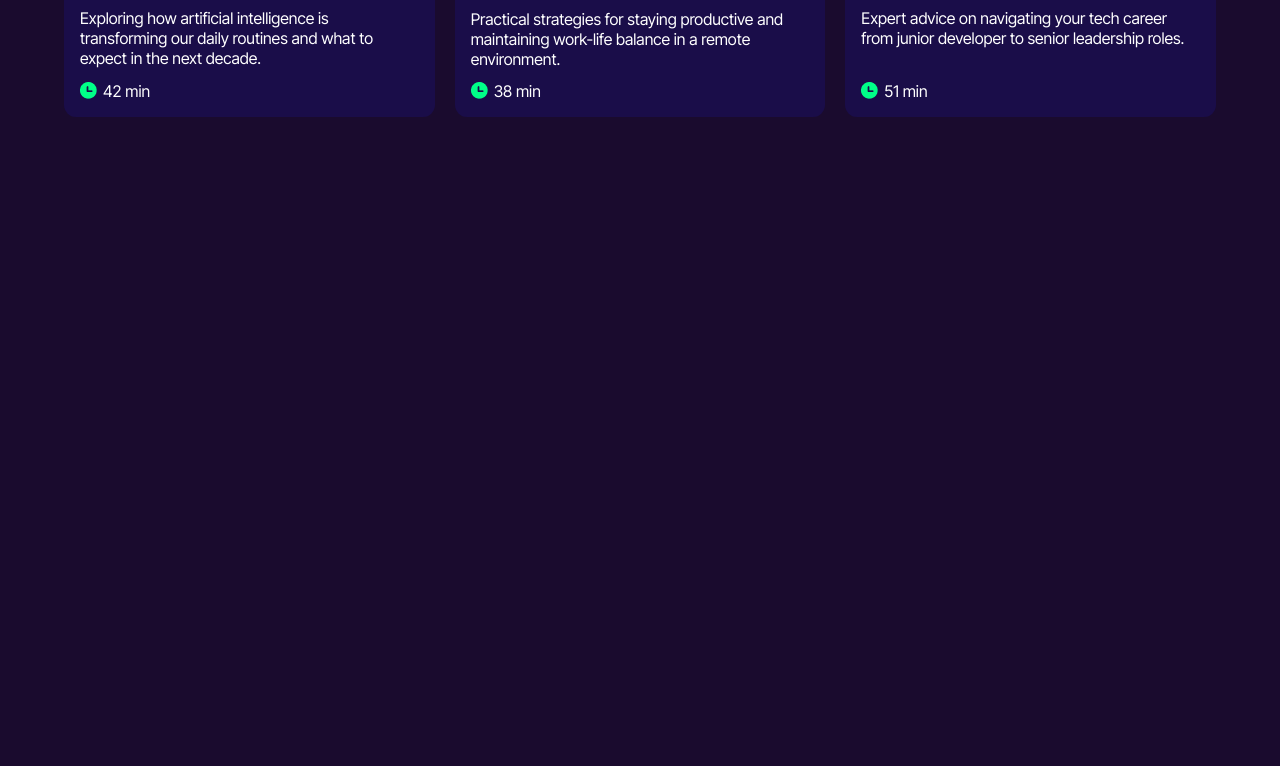
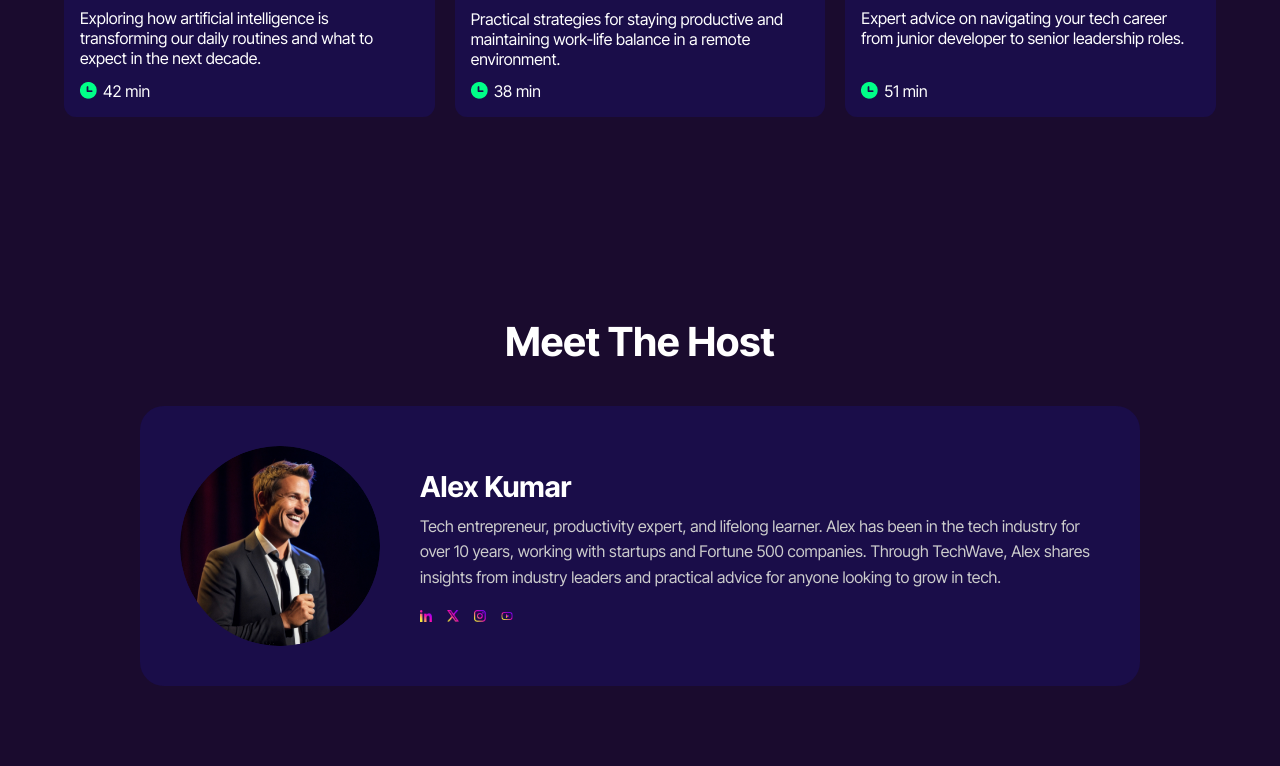
Before and after one commit to code-samid/B13-A02-TechWave, a plain HTML site: page index.html in a window 1280 px wide. Shown: the part 2687-3453 px from the top of the page. Before the commit the page ends 2924 px from the top, so only its background shows below. Drawn offline with Linux system fonts and the light colour scheme.

Commit message:
host section added

```diff
--- a/index.html
+++ b/index.html
@@ -172,7 +172,30 @@
             </div>
         </div>
 
-    </div> </section>
+    </div>
+</section>
+
+
+    <section class="host-container">
+    <h1>Meet The Host</h1>
+    <div class="host-card">
+        <img src="assets/host.png" alt="Alex Kumar" class="host-image">
+
+        <div class="host-content">
+            <h2>Alex Kumar</h2>
+            <p>Tech entrepreneur, productivity expert, and lifelong learner. Alex has been in the tech industry for over 10 years, working with startups and Fortune 500 companies. Through TechWave, Alex shares insights from industry leaders and practical advice for anyone looking to grow in tech.</p>
+
+            <div class="social-icons">
+                <img src="assets/linkedin.png" alt="LinkedIn">
+                <img src="assets/x.png" alt="X">
+                <img src="assets/instagram.png" alt="Instagram">
+                <img src="assets/youtube.png" alt="YouTube">
+            </div>
+        </div>
+    </div>
+</section>
+
+
     </main>
 
     <footer>
--- a/styles/style.css
+++ b/styles/style.css
@@ -400,6 +400,66 @@ box-5 img{
 }
 
 
+/* host section */
+
+.host-container {
+    max-width: 1600px;
+    margin: 0 auto;
+    padding: 80px 5%;
+    text-align: center;
+}
+
+.host-container h1 {
+    margin-bottom: 40px;
+    font-size: 2.5rem;
+}
+
+.host-card {
+    background: #1a0d4bee;
+    border-radius: 24px;
+    padding: 40px;
+    display: flex;
+    align-items: center;
+    gap: 40px;
+    max-width: 1000px;
+    margin: 0 auto;
+    text-align: left;
+}
+
+.host-image {
+    width: 200px;
+    height: 200px;
+    border-radius: 50%;
+    object-fit: cover;
+}
+
+.host-content h2 {
+    margin: 0 0 10px 0;
+    font-size: 1.8rem;
+}
+
+.host-content p {
+    color: #cccccc;
+    line-height: 1.6;
+    margin-bottom: 20px;
+}
+
+.social-icons {
+    display: flex;
+    gap: 15px;
+}
+
+.social-icons img {
+    width: 12px;
+    height: auto;
+    cursor: pointer;
+    transition: transform 0.2s;
+}
+
+.social-icons img:hover {
+    transform: scale(1.1);
+}
+
 
 
 
@@ -537,7 +597,16 @@ box-5 img{
         width: 100%;
     }
 
+/* host section */
 
+.host-card {
+        flex-direction: column;
+        text-align: center;
+    }
+
+    .social-icons {
+        justify-content: center;
+    }
 
 
 }
```
Also changed, not shown: 1 other file.
